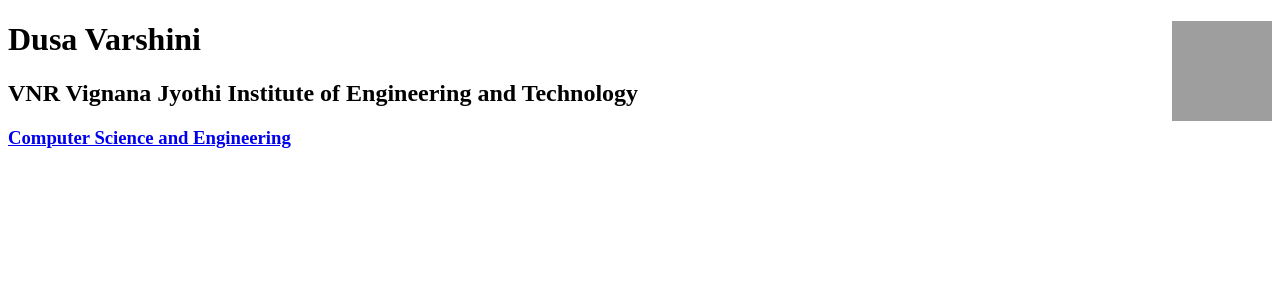
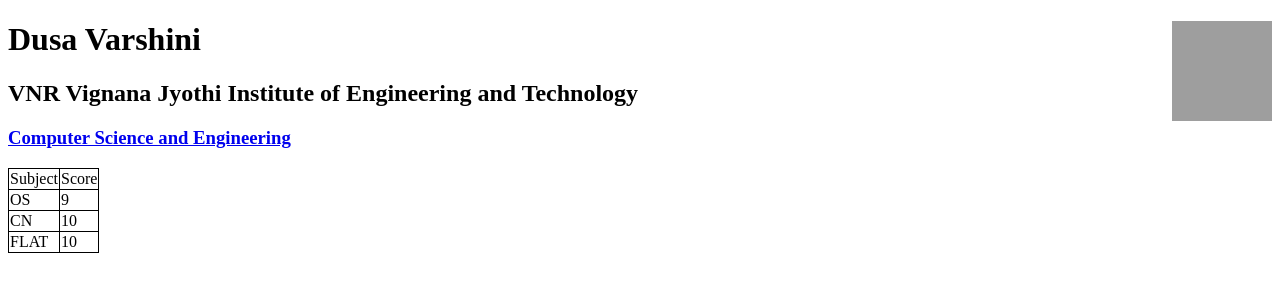
Before and after one commit to varshini-dusa/new-repo, a plain HTML site: page index2.html in a window 1280 px wide. Drawn offline with Linux system fonts and the light colour scheme; grey boxes are pictures that could not be loaded.

Commit message:
Added tables

```diff
--- a/index2.html
+++ b/index2.html
@@ -2,6 +2,14 @@
 <html>
   <head>
     <title>Dusa Varshini</title>
+    <style>
+      table,
+      tr,
+      td {
+        border: 1px solid black;
+        border-collapse: collapse;
+      }
+    </style>
   </head>
   <body>
     <img
@@ -14,5 +22,23 @@
     <h1>Dusa Varshini</h1>
     <h2>VNR Vignana Jyothi Institute of Engineering and Technology</h2>
     <h3><a href="./page1.html"> Computer Science and Engineering</a></h3>
+    <table>
+      <tr>
+        <td>Subject</td>
+        <td>Score</td>
+      </tr>
+      <tr>
+        <td>OS</td>
+        <td>9</td>
+      </tr>
+      <tr>
+        <td>CN</td>
+        <td>10</td>
+      </tr>
+      <tr>
+        <td>FLAT</td>
+        <td>10</td>
+      </tr>
+    </table>
   </body>
 </html>
```
